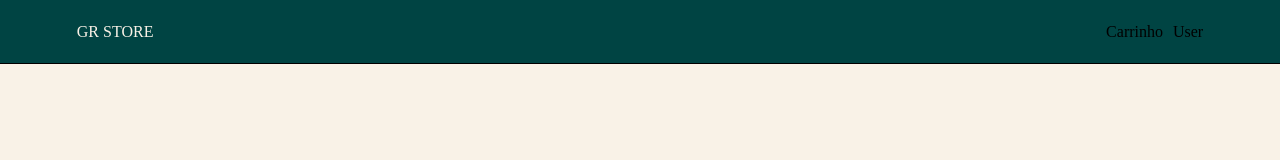
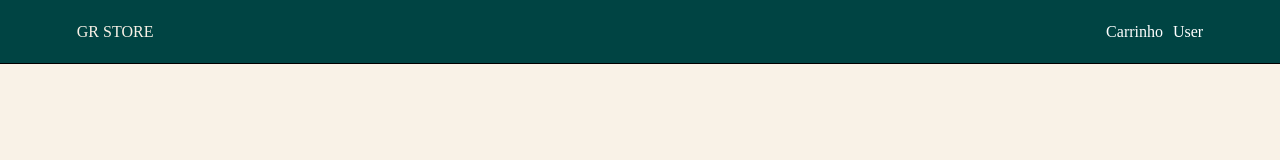
Before and after one commit to GabsRRC/projeto14-front, a React (Vite) app: page /login in a window 1280 px wide. Shown: the top 160 px of the page. Built offline with nearby package versions, Linux system fonts and the light colour scheme.

Commit message:
adjust user path to /auth

```diff
--- a/src/AuthPage/index.jsx
+++ b/src/AuthPage/index.jsx
@@ -7,44 +7,45 @@ import { useState } from "react";
 import { Link } from "react-router-dom";
 
 export default function AuthPage() {
-
   return (
     <>
-
       <p>Já tem cadastro?</p>
-    <Link to="/login"> <Button>Logar</Button> </Link>
+      <Link to="/login">
+        <Button>Logar</Button>
+      </Link>
 
       <p>Primeira vez por aqui?</p>
-    <Link to="/cadastro"> <Button> Cadastro </Button> </Link>
+      <Link to="/cadastro">
+        <Button> Cadastro </Button>
+      </Link>
 
       <p>Está de saída?</p>
-    <Link to="/"> <Button> Logout </Button> </Link>
-
+      <Link to="/">
+        <Button> Logout </Button>
+      </Link>
     </>
   );
 }
 
-
-
 const Button = styled.div`
   width: 303px;
   height: 45px;
-    background: #00c16c ;
+  background: #00c16c;
   border-radius: 4.63636px;
   display: flex;
   flex-direction: column;
   justify-content: center;
   align-items: center;
-    font-family: 'Raleway';
+  font-family: "Raleway";
   font-style: normal;
   font-weight: 700;
   font-size: 20.976px;
   line-height: 26px;
   text-align: center;
-    color: #FFFFFF;
+  color: #ffffff;
   margin: 5px;
   padding: 0;
-    margin:0;
+  margin: 0;
   border: none;
   margin-bottom: 50px;
 `;
--- a/src/Header/index.jsx
+++ b/src/Header/index.jsx
@@ -2,21 +2,20 @@ import styled from "styled-components";
 import { BrowserRouter, Routes, Route, Link } from "react-router-dom";
 import "../reset.css";
 
-export default function Header (){
+export default function Header() {
   return (
     <HeaderTop>
       <div>
-      <LinkStyled to="/" style={{ marginLeft: 0 }}>
+        <LinkStyled to="/" style={{ marginLeft: 0 }}>
           <h2>GR STORE</h2>
-      </LinkStyled>
+        </LinkStyled>
       </div>
       <HeaderIcons>
-      <LinkStyled to="/checkout">Carrinho</LinkStyled>
-      <LinkStyled to="/login">User</LinkStyled>
+        <LinkStyled to="/checkout">Carrinho</LinkStyled>
+        <LinkStyled to="/auth">User</LinkStyled>
       </HeaderIcons>
     </HeaderTop>
-  )
-
+  );
 }
 
 const HeaderTop = styled.header`
@@ -46,4 +45,5 @@ const LinkStyled = styled(Link)`
   color: initial;
   text-decoration: none;
   margin-left: 10px;
+  color: white;
 `;
--- a/src/LoginPage/index.jsx
+++ b/src/LoginPage/index.jsx
@@ -22,7 +22,7 @@ export default function LoginPage() {
       password,
     };
 
-    const promise = axios.post("https://api-grstore.herokuapp.com/login", body);
+    const promise = axios.post("http://localhost:5000/login", body);
 
     promise.then((response) => {
       setIsLoading(false);
--- a/src/SingUpPage/index.jsx
+++ b/src/SingUpPage/index.jsx
@@ -18,10 +18,10 @@ export default function LoginPage() {
     setIsLoading(true);
 
     const body = {
-      email: email,
-      name: name,
-      password: password,
-      passwordValid: passwordValid,
+      email,
+      name,
+      password,
+      passwordValid,
     };
 
     if (password === passwordValid) {
@@ -80,7 +80,6 @@ export default function LoginPage() {
           disabled={isLoading}
         />
         <Button type="submit" disabled={isLoading}>
-          {" "}
           {isLoading ? <Loading /> : "Cadastrar"}
         </Button>
       </Form>
```
Lines whose indentation alone changed are shown as unchanged.
